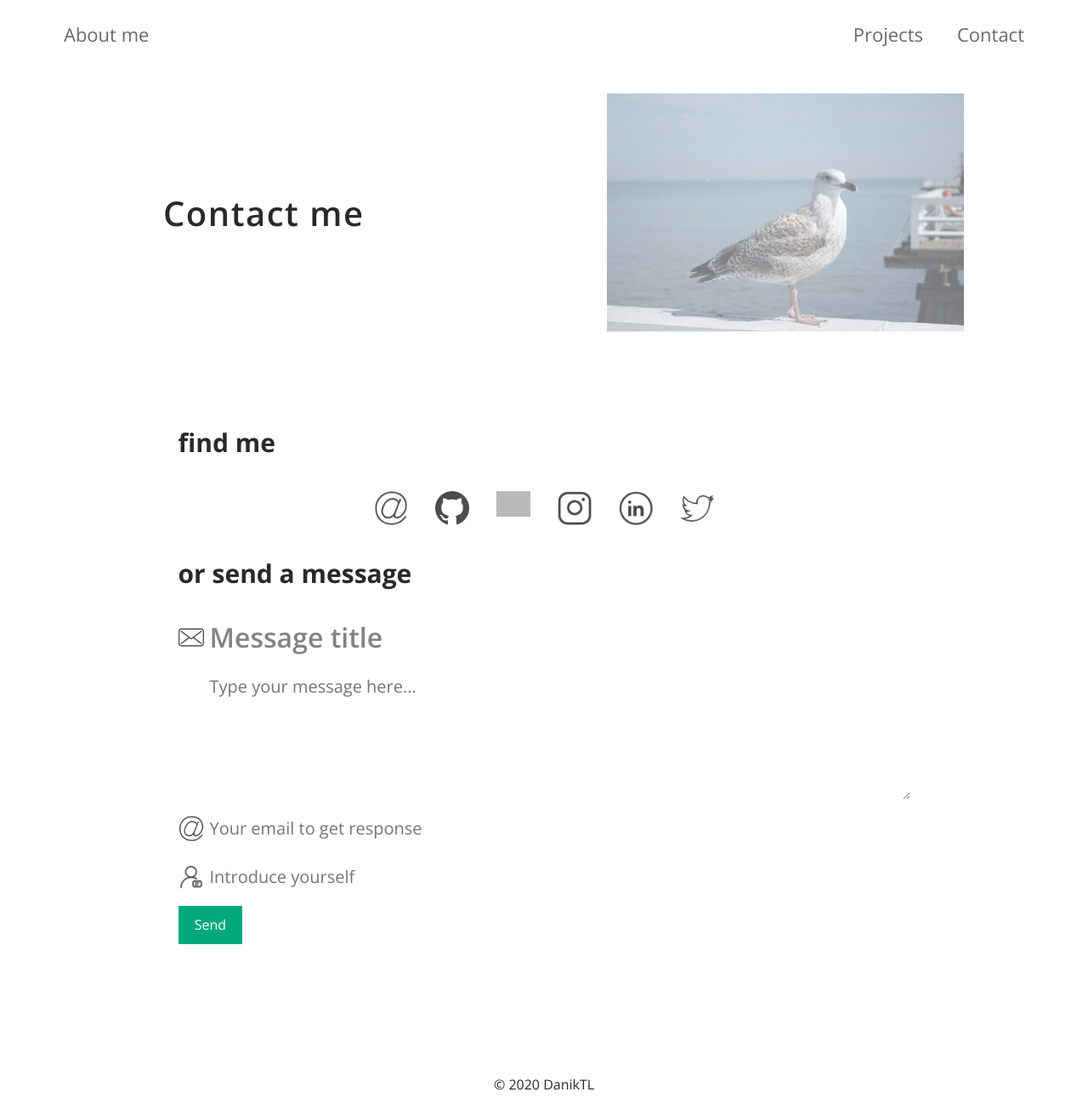
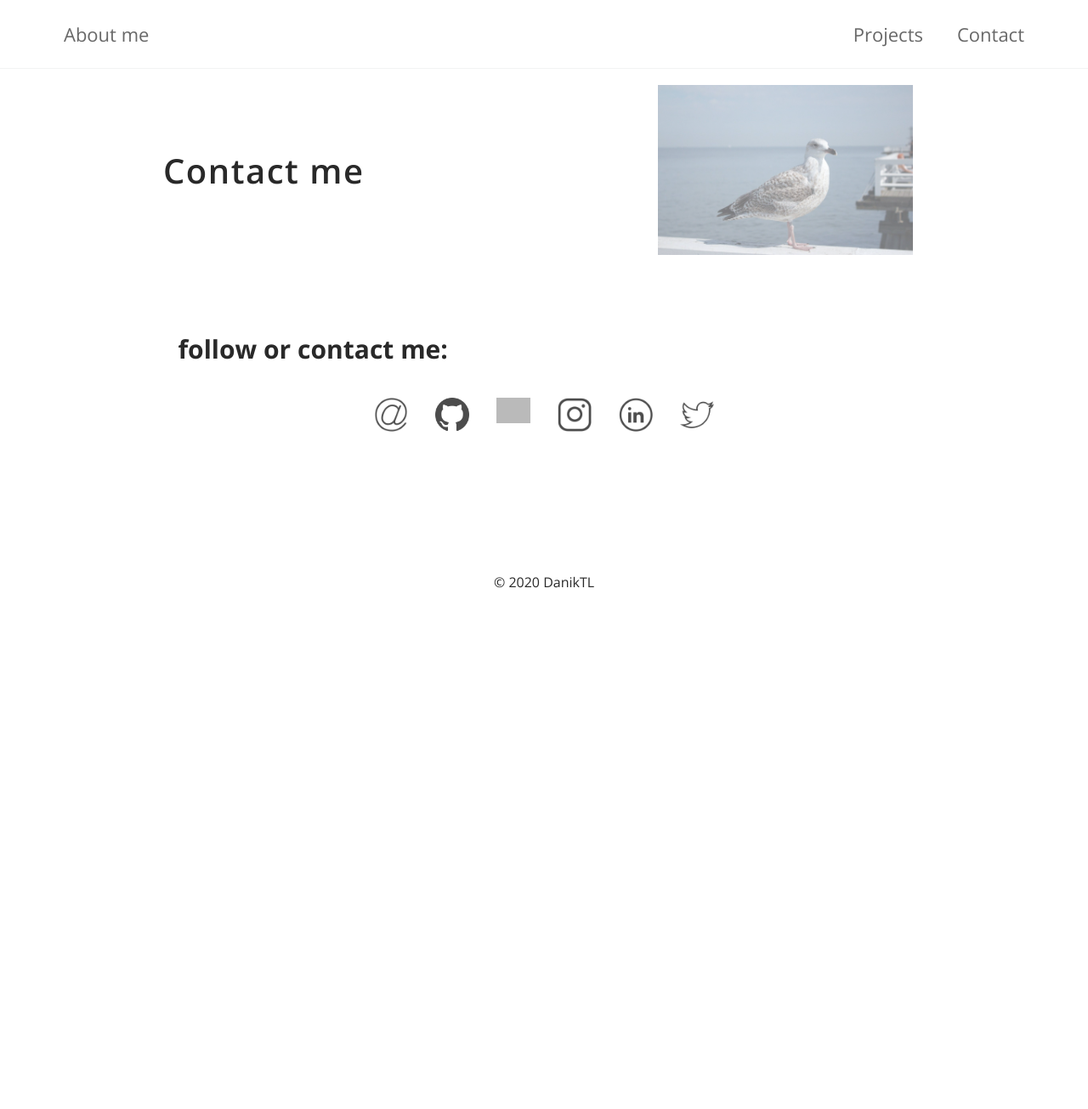
Before and after one commit to danoctua/flask-portfolio-legacy, a Flask app: page /contact in a window 1280 px wide. Shown: the whole page at 85% size. After the commit the page ends 692 px from the top, so only its background shows below. Run offline with Flask 2, Linux system fonts and the light colour scheme; parts of the project's set-up code (start-up, migrations or seed data) failed here and were passed over; some libraries are stand-ins or nearby versions; grey boxes are pictures that could not be loaded.

Commit message:
UI update

```diff
--- a/app/__init__.py
+++ b/app/__init__.py
@@ -16,7 +16,7 @@
 load_dotenv(dotenv_path)
 
 
-media_version = "1.3.6fix"
+media_version = "1.3.7"
 
 
 app = Flask(__name__)
--- a/app/static/actions.js
+++ b/app/static/actions.js
@@ -522,7 +522,7 @@
             header.style.height = winHeight.toString() + 'px';
             // document.getElementById('header-text').style.lineHeight = (winHeight - 30).toString() + 'px';
         } else {
-            header.style.height = (winHeight * 0.7).toString() + 'px';
+            header.style.height = (winHeight * 0.5).toString() + 'px';
             // document.getElementById('header-text').style.lineHeight = (winHeight * 0.7).toString() + 'px';
         }
     }
--- a/app/static/style.css
+++ b/app/static/style.css
@@ -14,6 +14,7 @@
   --heading-small-color: rgba(255, 255, 255, 0.7);
   --header-active-bg: #c1e8c4;
   --google-ico: var(--google-ico-light);
+  --link-blue: rgb(43, 121, 174);
 }
 
 [data-theme=dark] {
@@ -142,21 +143,28 @@
   filter: var(--icon-filter);
 }
 
-a:link {
-  color: var(--primary-text-color);
+a:link, a:visited {
+  color: var(--link-blue);
   opacity: 0.7;
   transition: 0.3s;
-  text-decoration: none;
+  text-decoration: underline;
 }
 
 a:link:hover {
   opacity: 1;
-  text-decoration: underline;
   /*padding-left: 10px;*/
 }
 
 a {
   color: var(--primary-text-color);
+}
+
+.main-wrapper {
+  width: 100%;
+  display: flex;
+  flex-direction: column;
+  align-items: center;
+  animation: appear 0.5s;
 }
 
 .header {
@@ -168,7 +176,6 @@
   color: var(--primary-text-color);
   overflow: hidden;
   letter-spacing: 1.5px;
-  animation: appear-slide 0.5s;
   white-space: normal;
   transform: translateY(-50%);
 }
@@ -1379,6 +1386,9 @@
 .topic-body ol li + br + li, .topic-body ul li + br + li {
   margin-top: -1em;
 }
+.topic-body img {
+  width: 100%;
+}
 
 .contact-social-container {
   display: flex;
@@ -1434,6 +1444,7 @@
     justify-content: center;
     transition: 0.3s;
     z-index: 999;
+    border-bottom: 1px solid #f2f3f3;
     background-color: var(--primary-bg-color);
   }
 
@@ -1456,17 +1467,13 @@
     text-decoration: none;
     font-size: 22px;
     padding: 7px 15px;
-    color: var(--primary-text-color);
+    color: var(--primary-text-color) !important;
     opacity: 0.6;
     transition: 0.3s;
   }
 
   .nav-item + .nav-item {
     margin-left: 10px;
-  }
-
-  .header {
-    margin-top: -30px;
   }
 
   .toogler-png {
@@ -1821,7 +1828,7 @@
 }
 @media only screen and (max-width: 900px) {
   .nav-link {
-    color: var(--primary-text-color);
+    color: var(--primary-text-color) !important;
   }
 }
 @media only screen and (max-width: 900px) {
--- a/app/static/style.scss
+++ b/app/static/style.scss
@@ -14,6 +14,7 @@
   --heading-small-color: rgba(255, 255, 255, 0.7);
   --header-active-bg: #c1e8c4;
   --google-ico: var(--google-ico-light);
+  --link-blue: rgb(43, 121, 174);
 }
 
 [data-theme='dark'] {
@@ -156,23 +157,31 @@
   filter: var(--icon-filter);
 }
 
-a:link {
-  color: var(--primary-text-color);
+a:link, a:visited {
+  color: var(--link-blue);
   opacity: .7;
   transition: .3s;
-  text-decoration: none;
-  //font-weight: 600;
-}
+  text-decoration: underline;
+}
+
 
 a:link:hover {
   //color: var(--a-hover-color);
   opacity: 1;
-  text-decoration: underline;
+
   /*padding-left: 10px;*/
 }
 
 a {
   color: var(--primary-text-color);
+}
+
+.main-wrapper {
+  width: 100%;
+  display: flex;
+  flex-direction: column;
+  align-items: center;
+  animation: appear .5s;
 }
 
 .header {
@@ -184,7 +193,6 @@
   color: var(--primary-text-color);
   overflow: hidden;
   letter-spacing: 1.5px;
-  animation: appear-slide .5s;
   white-space: normal;
   transform: translateY(-50%);
 
@@ -1489,6 +1497,10 @@
     }
   }
 
+  img {
+    width: 100%;
+  }
+
 }
 
 .contact-social-container {
@@ -1549,6 +1561,7 @@
     justify-content: center;
     transition: .3s;
     z-index: 999;
+    border-bottom: 1px solid #f2f3f3;
     background-color: var(--primary-bg-color);
   }
 
@@ -1571,7 +1584,7 @@
     text-decoration: none;
     font-size: 22px;
     padding: 7px 15px;
-    color: var(--primary-text-color);
+    color: var(--primary-text-color) !important;
     opacity: .6;
     transition: .3s;
   }
@@ -1584,9 +1597,9 @@
 
   }
 
-  .header {
-    margin-top: -30px;
-  }
+  //.header {
+  //  margin-top: -30px;
+  //}
 
   .toogler-png {
     width: 30px;
@@ -1969,7 +1982,7 @@
   }
 
   .nav-link {
-    color: var(--primary-text-color);
+    color: var(--primary-text-color) !important;
   }
 
   .nav-item:hover {
--- a/app/templates/base.html
+++ b/app/templates/base.html
@@ -147,6 +147,8 @@
         <div></div>
     </div>
 
+    <div class="main-wrapper">
+
         {% block no_header %}
 
             <div class="header overlay" id="header">
@@ -188,6 +190,7 @@
             </div>
 
         {% endblock %}
+    </div>
 
 {% endblock %}
 
--- a/app/templates/contact.html
+++ b/app/templates/contact.html
@@ -8,7 +8,7 @@
 
 {% block content %}
 
-    <h2>find me</h2>
+    <h2>follow or contact me:</h2>
 
     <div class="contact-social-container">
         <a href="mailto:danik4tl@gmail.com" class="contact-social-item icon-email"></a>
@@ -20,45 +20,5 @@
     </div>
 
 
-    <h2>or send a message</h2>
 
-
-
-    <form action="" class="form-group" method="post" novalidate>
-        {{ form.hidden_tag() }}
-
-        <div class="input-span-group">
-            <span class="icon-letter"></span>
-            {{ form.message_header(placeholder="Message title") }}
-        </div>
-        {% for error in form.message_header.errors %}
-            <span class="form-error">{{ error }}</span>
-        {% endfor %}
-
-        <div class="input-span-group">
-            <span></span>
-            {{ form.message_body(placeholder="Type your message here...") }}
-        </div>
-        {% for error in form.message_body.errors %}
-            <span class="form-error">{{ error }}</span>
-        {% endfor %}
-
-        <div class="input-span-group">
-            <span class="icon-email"></span>
-            {{ form.email(placeholder="Your email to get response") }}
-        </div>
-        {% for error in form.email.errors %}
-            <span class="form-error">{{ error }}</span>
-        {% endfor %}
-
-        <div class="input-span-group">
-            <span class="icon-user"></span>
-            {{ form.name(placeholder="Introduce yourself") }}
-        </div>
-        {% for error in form.name.errors %}
-            <span class="form-error">{{ error }}</span>
-        {% endfor %}
-
-        {{ form.submit() }}
-    </form>
 {% endblock %}
```
Also changed, not shown: app/templates/about.html (+4 -4 lines), 1 other file. Lines whose indentation alone changed are shown as unchanged.
